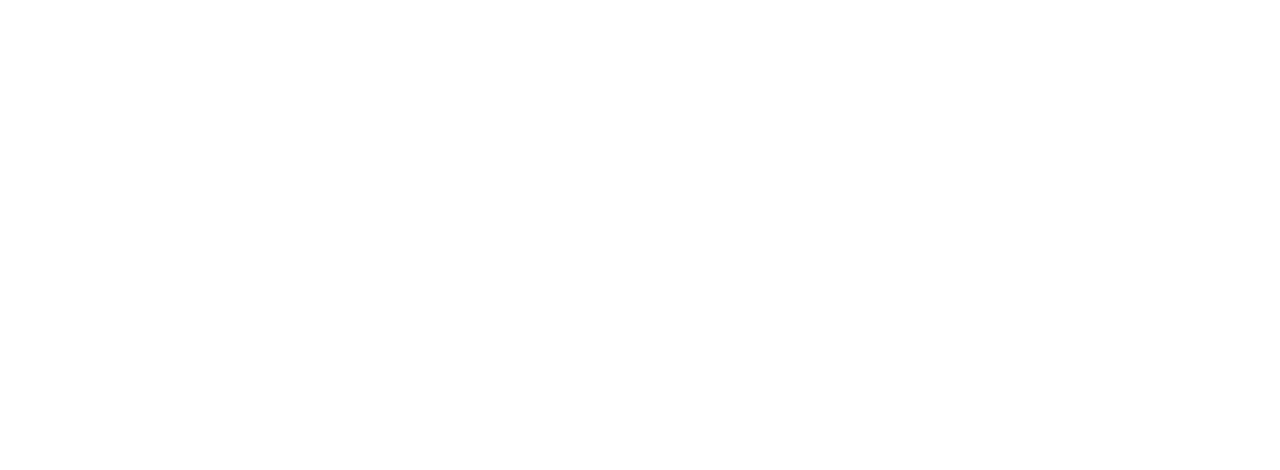
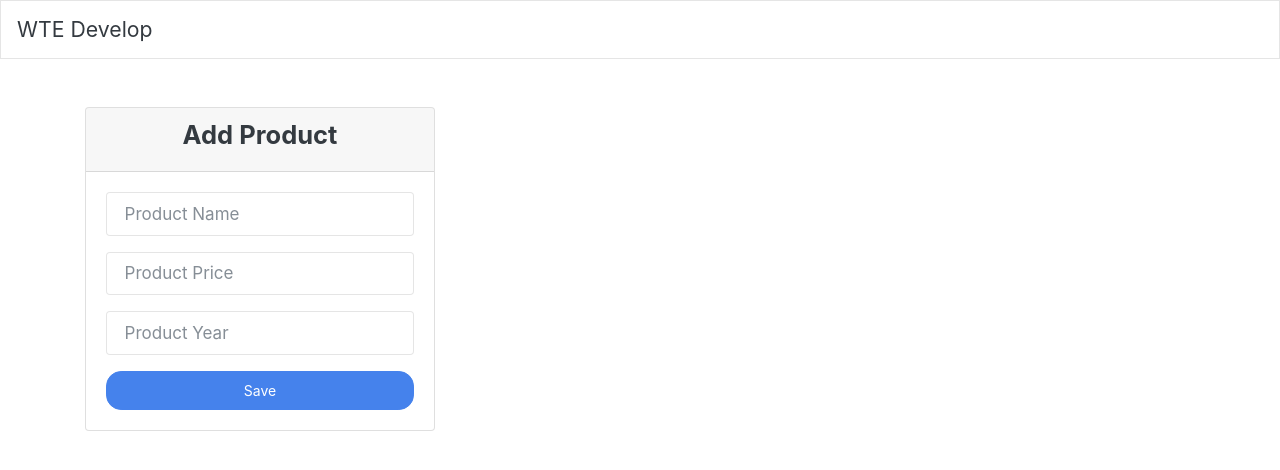
Before and after one commit to TDM99/WTF-PRODUCT, a plain HTML site: page index.html in a window 1280 px wide. Drawn offline with nearby package versions, Linux system fonts and the light colour scheme.

Commit message:
created form

```diff
--- a/index.html
+++ b/index.html
@@ -9,7 +9,38 @@
 </head>
 <body>
 
+  <!--navigation-->
+  <nav class="navbar navbar-light bg-light">
+    <a href="/" class="navbar-brand ">WTE Develop</a>
+  </nav>
+  <!--navigation-->
 
+  <div class="container">
+    <div id="App" class="row pt-5">
+      <div class="col-md-4">
+        <div class="card">
+          <div class="card-header">
+            <h4 class="text-center">Add Product</h4>
+          </div>
+          <form id="Form" class="card-body">
+            <div class="form-group">
+              <input type="text" id="name" placeholder="Product Name" class="form-control">
+            </div>
+            <div class="form-group">
+              <input type="number" id="price" step="0.01" placeholder="Product Price" class="form-control">
+            </div>
+            <div class="form-group">
+              <input type="number" id="year" placeholder="Product Year" class="form-control">
+            </div>
+            <input type="submit" value="Save" class="btn btn-primary btn-block">
+          </form>
+        </div>
+      </div>
+      <div id="product-list" class="col-md-8">
+
+      </div>
+    </div>
+  </div>
 
   <script src="js/app.js"></script>
 </body>
```
